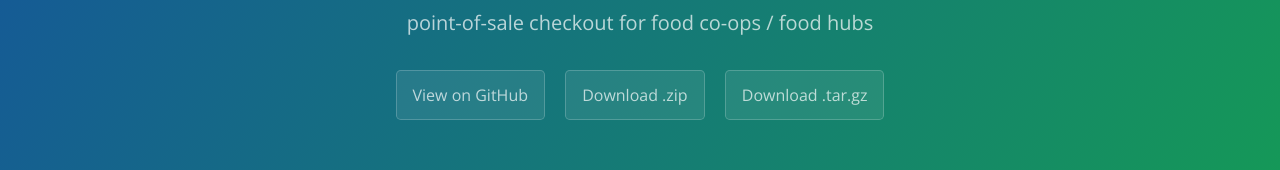
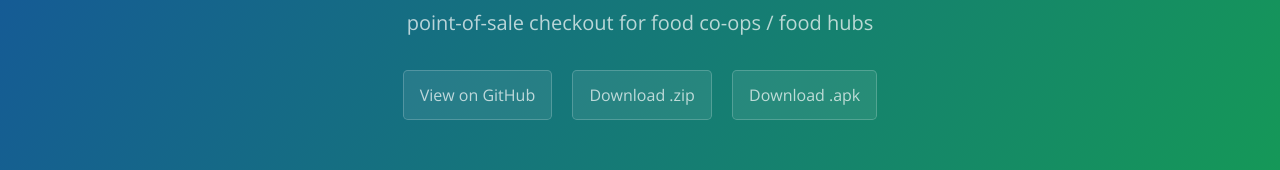
Before and after one commit to Kornkammer/foodcoapp, a plain HTML site: page index.html in a window 1280 px wide. Shown: the part 167-337 px from the top of the page. Drawn offline with nearby package versions, Linux system fonts and the light colour scheme.

Commit message:
download apk link

```diff
--- a/index.html
+++ b/index.html
@@ -15,7 +15,7 @@
       <h2 class="project-tagline">point-of-sale checkout for food co-ops / food hubs</h2>
       <a href="https://github.com/orangeman/kornkammer" class="btn">View on GitHub</a>
       <a href="https://github.com/orangeman/kornkammer/zipball/master" class="btn">Download .zip</a>
-      <a href="https://github.com/orangeman/kornkammer/tarball/master" class="btn">Download .tar.gz</a>
+      <a href="http://bit.ly/1SwqaUs" class="btn">Download .apk</a>
     </section>
 
     <section class="main-content">
```
